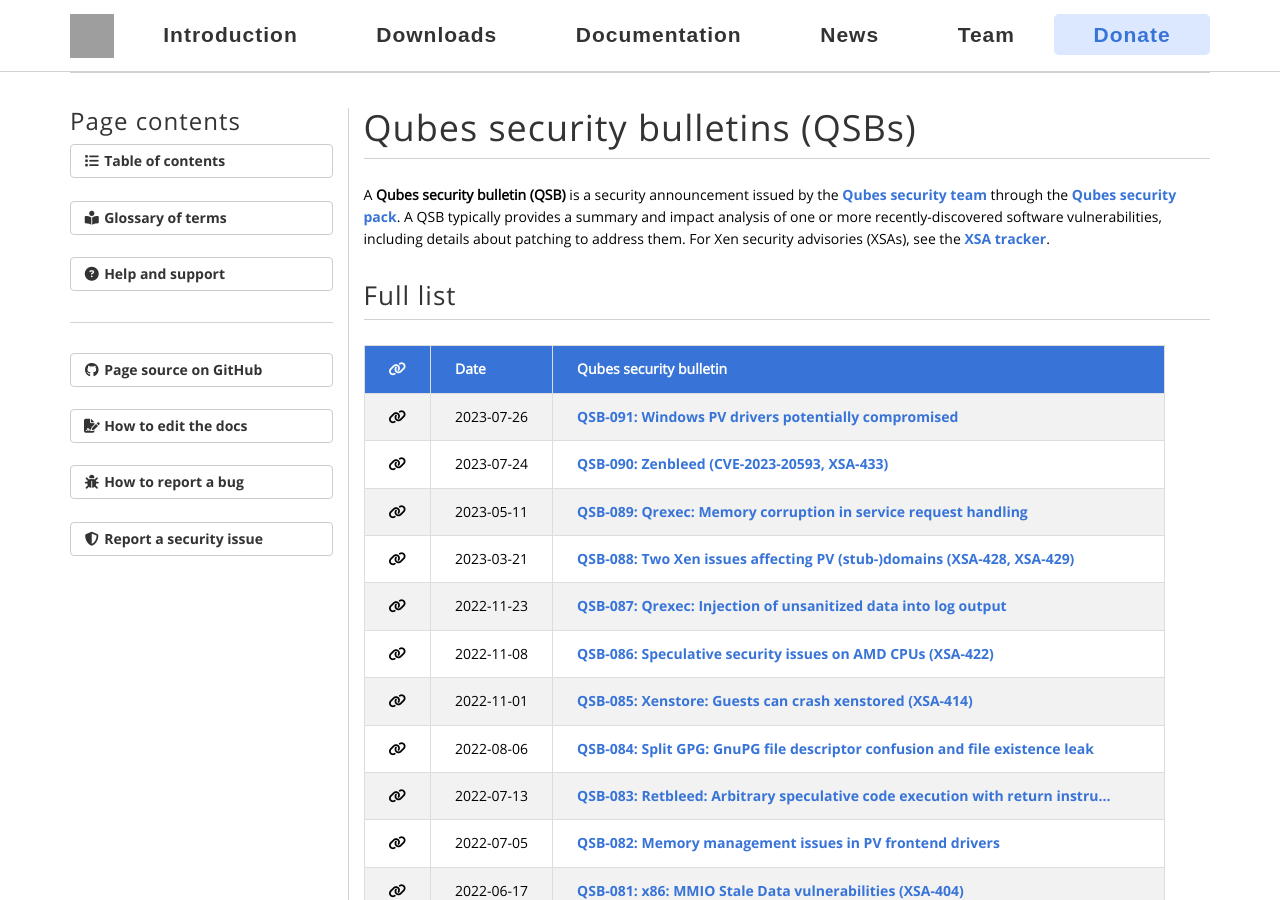
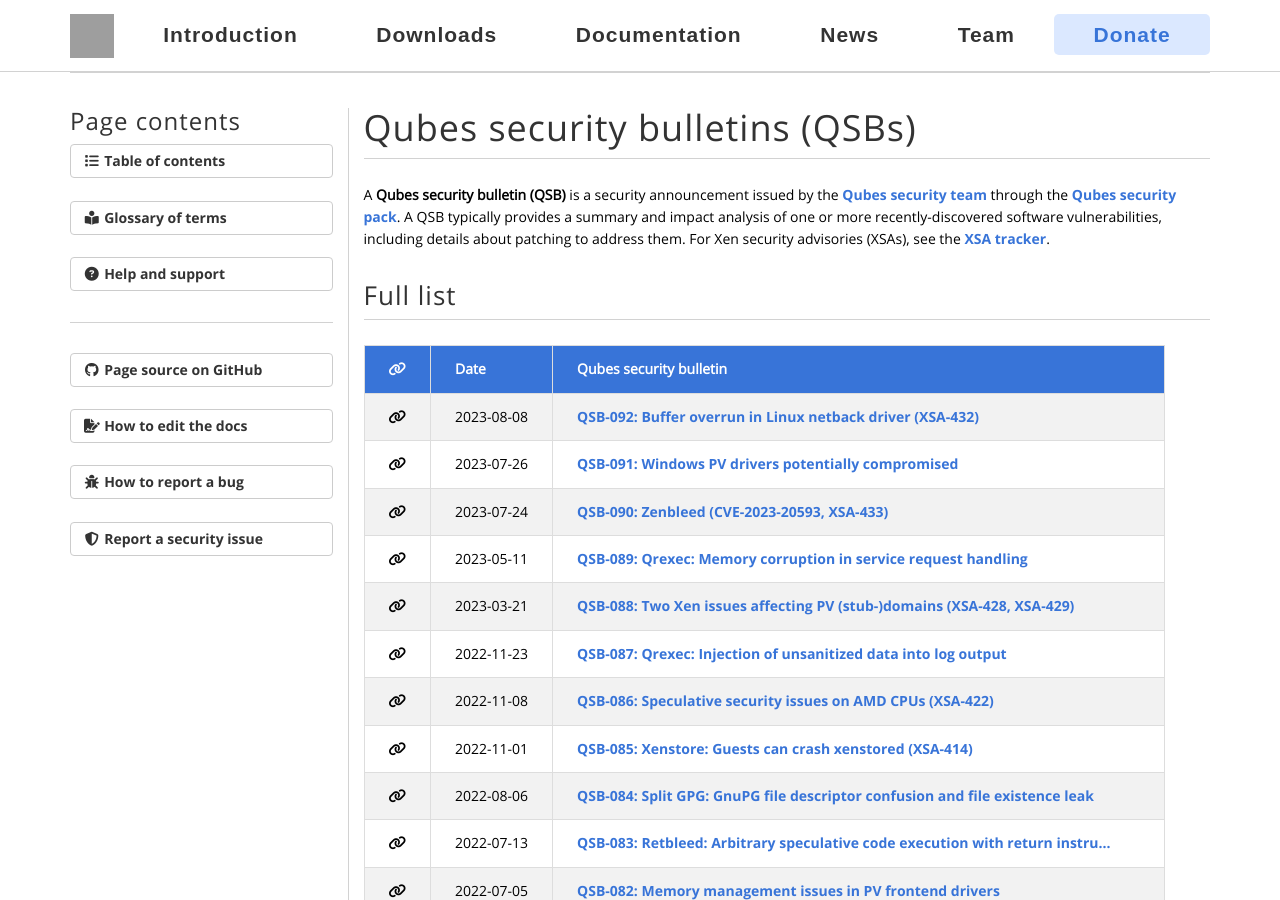
Before and after one commit to QubesOS/qubesos.github.io, a Jekyll site: the page built from pages/qsb.md, in a window 1280 px wide and 900 px high. Built offline with Jekyll 4.4.1, drawn with Linux system fonts in a browser that asks for light colours; some web fonts are replaced; grey boxes are pictures that could not be loaded.

Commit message:
Add QSB-092

```diff
--- a/_data/sec-qsb.yml
+++ b/_data/sec-qsb.yml
@@ -361,3 +361,7 @@
 - qsb: "091"
   title: "Windows PV drivers potentially compromised"
   date: 2023-07-26
+
+- qsb: "092"
+  title: "Buffer overrun in Linux netback driver (XSA-432)"
+  date: 2023-08-08
```
